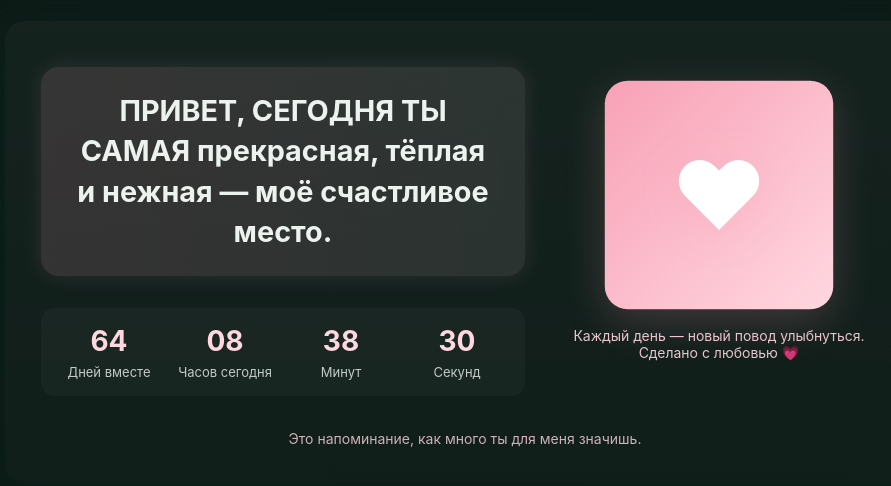
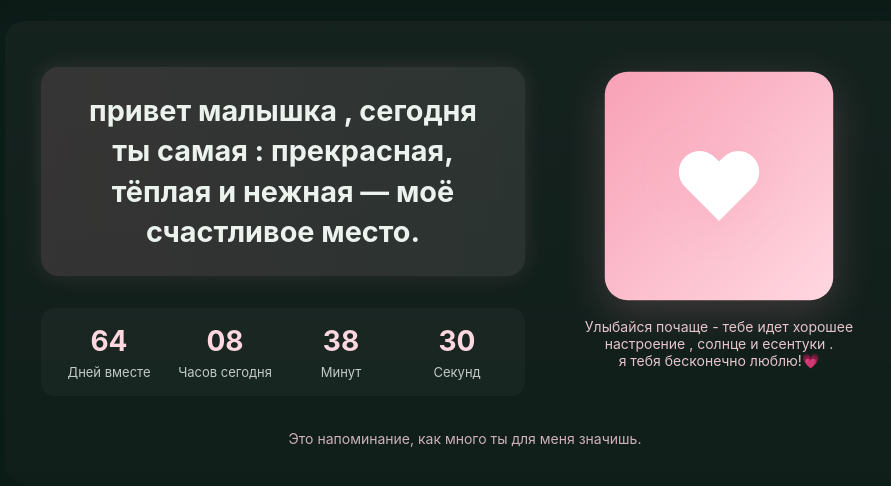
Before and after one commit to rasidmihajlov612-gif/sssonya, a plain HTML site: page index.html in a window 1280 px wide. Shown: the part 148-634 px from the top of the page, without its empty margins (175-1066 px from the left). Drawn offline with Linux system fonts and the light colour scheme.

Commit message:
Update index.html

```diff
--- a/index.html
+++ b/index.html
@@ -98,7 +98,7 @@
 <body>
   <div class="card">
     <div class="left">
-      <div class="compliment" id="compliment">ПРИВЕТ, СЕГОДНЯ ТЫ САМАЯ прекрасная, тёплая и нежная — моё счастливое место.</div>
+      <div class="compliment" id="compliment">привет малышка , сегодня ты самая : прекрасная, тёплая и нежная — моё счастливое место.</div>
 
       <div class="counter" aria-live="polite">
         <div class="time-piece">
@@ -122,7 +122,7 @@
 
     <div class="right">
       <div class="heart" aria-hidden="true"></div>
-      <div class="meta">Каждый день — новый повод улыбнуться.<br>Сделано с любовью 💗</div>
+      <div class="meta">Улыбайся почаще - тебе идет хорошее настроение , солнце и есентуки .<br>я тебя бесконечно люблю!💗</div>
     </div>
 
     <footer>Это напоминание, как много ты для меня значишь.</footer>
```
